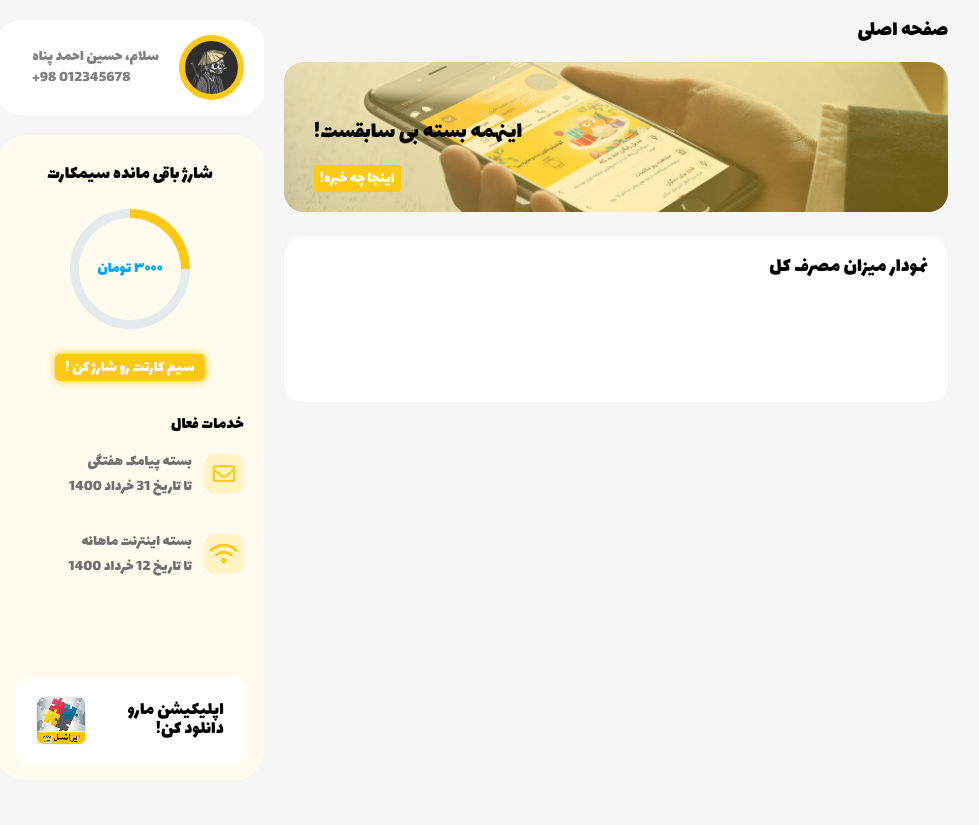
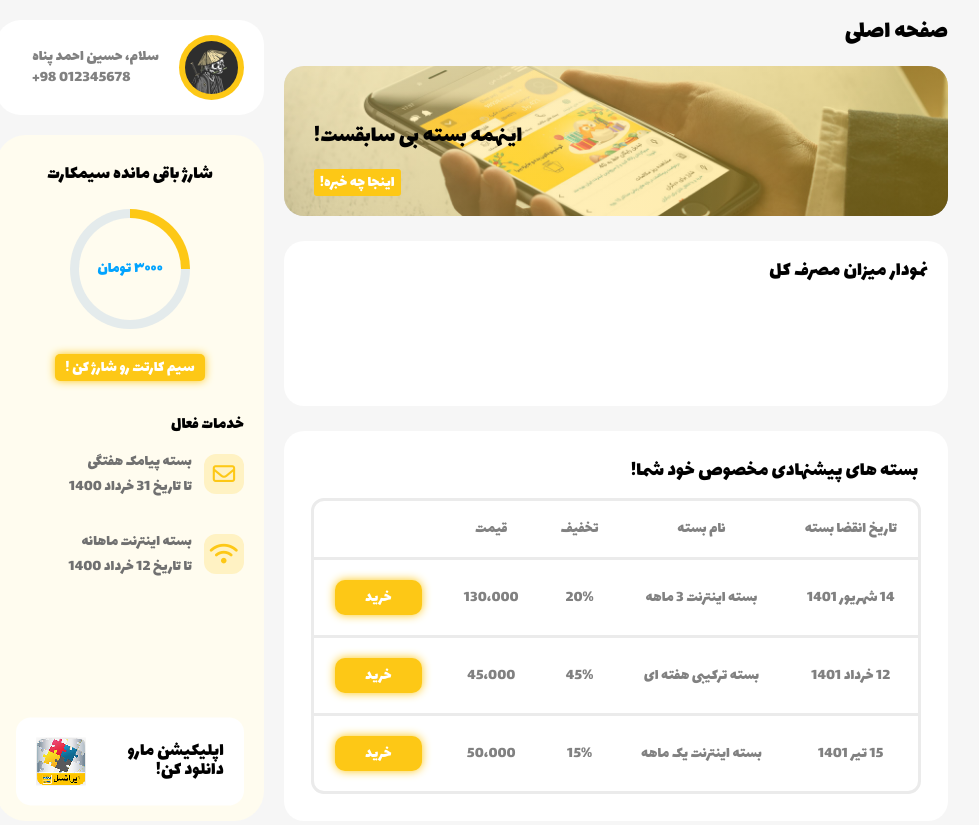
Before and after one commit to UndeadMe/my-irancell-panel, a website with bundled scripts: page index.html in a window 1280 px wide. Shown: the whole page, without its empty margins (24-1003 px from the left). Before the commit the page ends 800 px from the top, so only its background shows below. Built offline with nearby package versions, Linux system fonts and the light colour scheme; files whose address does not match are found by name.

Commit message:
create a recommend packets table

```diff
--- a/content/css/custom.css
+++ b/content/css/custom.css
@@ -8,6 +8,7 @@
 :root {
     --white-50: #FFFFFF;
     --white-100: #f6f6f6;
+    --white-200: #EBEBEB;
 
     --gold-400: #FDC816;
     --gold-50: #FFFCEF;
--- a/content/css/index.css
+++ b/content/css/index.css
@@ -6,8 +6,8 @@ body {
     direction: rtl;
     display: flex;
     flex-direction: row-reverse;
-    min-height: 100vh;
-    height: auto;
+    /* min-height: 100vh; */
+    /* height: 100vh; */
     column-gap: 20px;
 }
 /* -------------------------------- left side ------------------------------- */
@@ -132,7 +132,7 @@ body {
     width: 100%;
 }
 .main-title {
-    font-size: 1.4rem;
+    font-size: 1.6rem;
 }
 .main-overlay {
     position: relative;
@@ -181,6 +181,42 @@ body {
     right: 20px;
     font-size: 1.3rem;
 }
+.recommend-packets {
+    background-color: var(--white-50);
+    border-radius: 20px;
+    margin-top: 25px;
+    padding: 30px;
+}
+.recommend-packets-title {
+    font-size: 1.3rem;
+}
+.recommend-packets-table {
+    margin-top: 20px;
+    width: 100%;
+    color: var(--gray-650);
+    outline: 3px solid var(--white-200);
+    border-radius: 10px;
+}
+.recommend-packets-table tr {
+    text-align: center;
+}
+.recommend-packets-table tr:not(:first-child) {
+    border-top: 3px solid var(--white-200);
+}
+.recommend-packets-table th {
+    padding: 20px;
+}
+.recommend-packets-table td {
+    padding: 20px;
+}
+.buy-packet-btn {
+    background-color: var(--gold-400);
+    font-size: 1rem;
+    padding: 5px 30px;
+    border-radius: 10px;
+    color: var(--white-50);
+    box-shadow: 0 0 10px var(--gold-400);
+}
 /* --------------------------------- sidebar -------------------------------- */
 .sidebar {
     width: 500px;
--- a/index.html
+++ b/index.html
@@ -64,17 +64,63 @@
     <main class="main">
         <h1 class="main-title">صفحه اصلی</h1>
 
-        <div class="main-overlay flex flex-column">
+        <section class="main-overlay flex flex-column">
             <h1>اینهمه بسته بی سابقست!</h1>
             <button>اینجا چه خبره!</button>
-        </div>
+        </section>
 
-        <div class="chart">
+        <section class="chart">
             <h1>نمودار میزان مصرف کل</h1>
             <canvas id="myChart" height="100" aria-label="chart" role="img">
                 Your browser does not support the canvas element.
             </canvas>
-        </div>
+        </section>
+
+        <section class="recommend-packets">
+            <h1 class="recommend-packets-title">بسته های پیشنهادی مخصوص خود شما!</h1>
+
+            <table class="recommend-packets-table">
+                <tr>
+                    <th>تاریخ انقضا بسته</th>
+                    <th>نام بسته</th>
+                    <th>تخفیف</th>
+                    <th>قیمت</th>
+                </tr>
+                <tr>
+                    <td>14 شهریور 1401</td>
+                    <td>بسته اینترنت 3 ماهه</td>
+                    <td>20%</td>
+                    <td>130،000</td>
+                    <td>
+                        <button class="buy-packet-btn">
+                            خرید
+                        </button>
+                    </td>
+                </tr>
+                <tr>
+                    <td>12 خرداد 1401</td>
+                    <td>بسته ترکیبی هفته ای</td>
+                    <td>45%</td>
+                    <td>45،000</td>
+                    <td>
+                        <button class="buy-packet-btn">
+                            خرید
+                        </button>
+                    </td>
+                </tr>
+                <tr>
+                    <td>15 تیر 1401</td>
+                    <td>بسته اینترنت یک ماهه</td>
+                    <td>15%</td>
+                    <td>50،000</td>
+                    <td>
+                        <button class="buy-packet-btn">
+                            خرید
+                        </button>
+                    </td>
+                </tr>
+            </table>
+        </section>
     </main>
     <!-- sidebar -->
     <div class="sidebar"></div>
```
